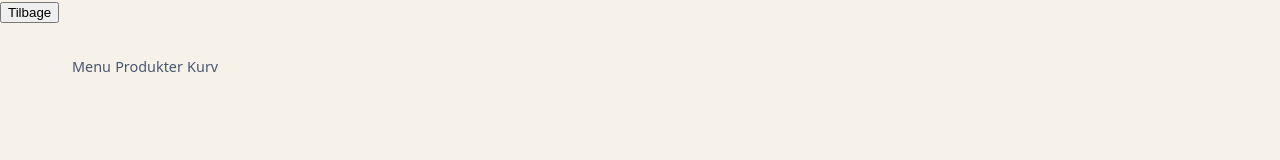
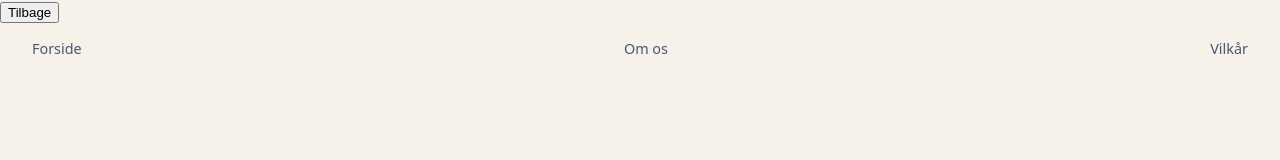
Before and after one commit to noahaadrian/produktlise, a plain HTML site: page productslist.html in a window 1280 px wide. Drawn offline with Linux system fonts and the light colour scheme; no server answers.

Commit message:
Category

```diff
--- a/productslist.html
+++ b/productslist.html
@@ -10,11 +10,9 @@
     <button id="backbutton">Tilbage</button>
     <header>
       <nav>
-        <ul class="menu">
-          <a href="index.html">Menu</a>
-          <a href="index.html">Produkter</a>
-          <a href="#">Kurv</a>
-        </ul>
+        <a href="/">Forside</a>
+        <a href="about.html">Om os</a>
+        <a href="terms.html">Vilkår</a>
       </nav>
     </header>
 
```
